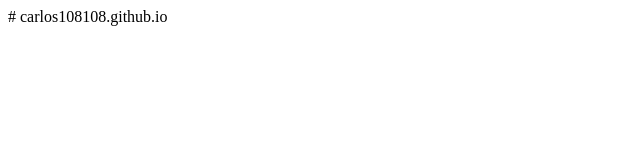
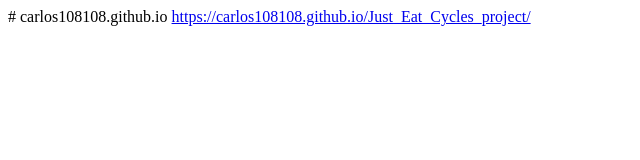
Before and after one commit to carlos108108/carlos108108.github.io, a plain HTML site: page index.html in a window 1280 px wide. Shown: the whole page, without its empty margins (0-640 px from the left). Drawn offline with Linux system fonts and the light colour scheme.

Commit message:
Update index.html

```diff
--- a/index.html
+++ b/index.html
@@ -1 +1,2 @@
 # carlos108108.github.io
+<a href="https://carlos108108.github.io/Just_Eat_Cycles_project/">https://carlos108108.github.io/Just_Eat_Cycles_project/</a>
```
